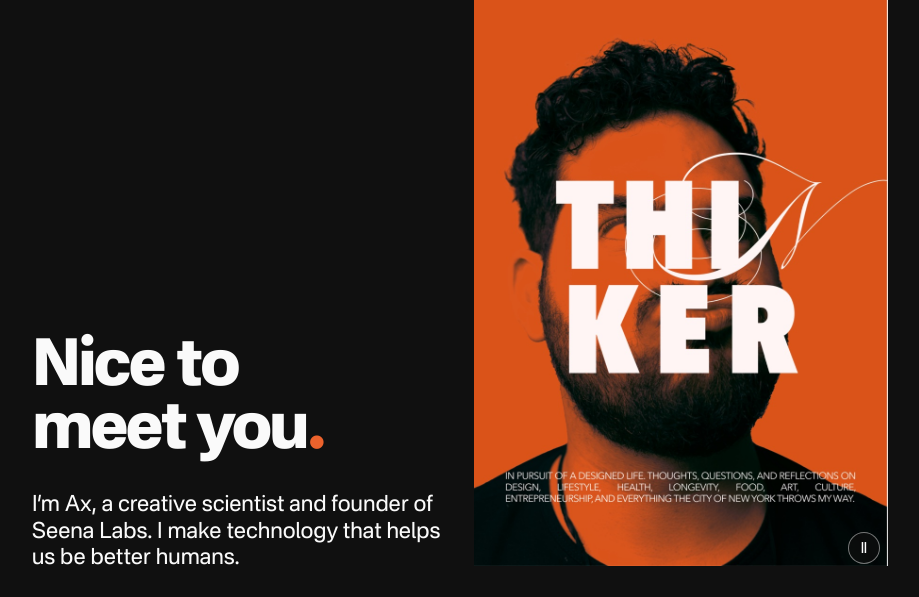
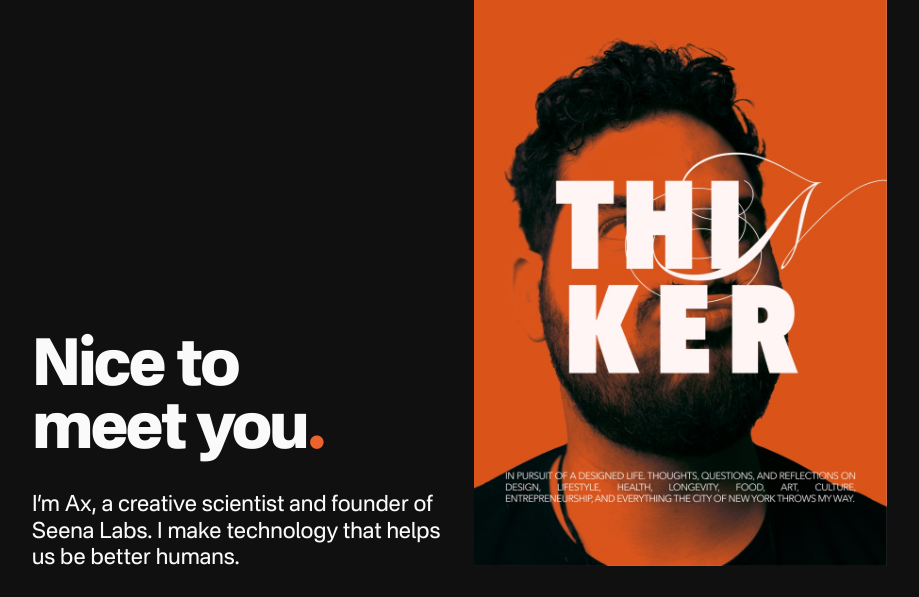
Before and after one commit to thaxali/axali.me, a plain HTML site: page hello/index.html in a window 1280 px wide. Shown: the top 597 px of the page, without its empty margins (180-1099 px from the left). Drawn offline with Linux system fonts and the light colour scheme.

Commit message:
Remove poster pause control and mask export edge

```diff
--- a/hello/cards.js
+++ b/hello/cards.js
@@ -16,15 +16,12 @@ document.querySelectorAll('[data-dialog]').forEach(button => {
 const posterCycle = document.querySelector('.poster-cycle');
 if (posterCycle) {
   const posters = [...posterCycle.querySelectorAll('.poster')];
-  const toggle = posterCycle.querySelector('.poster-toggle');
   const reducedMotion = matchMedia('(prefers-reduced-motion: reduce)');
   let current = 0;
   let paused = reducedMotion.matches;
   let timer;
   function syncRotation() {
     clearInterval(timer);
-    toggle.textContent = paused ? '▶' : 'Ⅱ';
-    toggle.setAttribute('aria-label', paused ? 'Play poster rotation' : 'Pause poster rotation');
     if (paused || document.hidden) return;
     timer = setInterval(() => {
       const next = (current + 1) % posters.length;
@@ -36,7 +33,6 @@ if (posterCycle) {
       posters[current].removeAttribute('aria-hidden');
     }, 3000);
   }
-  toggle.addEventListener('click', () => { paused = !paused; syncRotation(); });
   document.addEventListener('visibilitychange', syncRotation);
   reducedMotion.addEventListener('change', event => { paused = event.matches; syncRotation(); });
   syncRotation();
--- a/hello/index.html
+++ b/hello/index.html
@@ -1,8 +1,8 @@
 <!doctype html>
-<html lang="en"><head><meta charset="utf-8"><meta name="viewport" content="width=device-width,initial-scale=1"><meta name="theme-color" content="#101010"><title>Nice to meet you — Dr. Ax Ali</title><meta name="description" content="Stay connected with Dr. Ax Ali. Subscribe to Everything is Designed, connect on social, and explore Seena Labs."><link rel="canonical" href="https://axali.me/hello/"><meta property="og:title" content="Nice to meet you. — Dr. Ax Ali"><meta property="og:description" content="AI, product, design, and science. A few ways to stay connected."><meta property="og:type" content="website"><link rel="stylesheet" href="style.css?v=20261116-13"></head>
+<html lang="en"><head><meta charset="utf-8"><meta name="viewport" content="width=device-width,initial-scale=1"><meta name="theme-color" content="#101010"><title>Nice to meet you — Dr. Ax Ali</title><meta name="description" content="Stay connected with Dr. Ax Ali. Subscribe to Everything is Designed, connect on social, and explore Seena Labs."><link rel="canonical" href="https://axali.me/hello/"><meta property="og:title" content="Nice to meet you. — Dr. Ax Ali"><meta property="og:description" content="AI, product, design, and science. A few ways to stay connected."><meta property="og:type" content="website"><link rel="stylesheet" href="style.css?v=20261116-14"></head>
 <body><svg style="position:absolute;width:0;height:0" aria-hidden="true"><symbol id="arrow" viewBox="0 0 24 24"><path d="M4 20 20 4M4 4h16v16" fill="none" stroke="currentColor" stroke-width="1.5"/></symbol></svg>
 <main>
-<section class="intro poster-intro"><div class="intro-copy"><h1>Nice to<br>meet you<span>.</span></h1><p class="bio">I’m Ax, a creative scientist and founder of Seena Labs. I make technology that helps us be better humans.</p></div><div class="poster-cycle" aria-label="Personal posters"><img class="poster is-active" src="assets/posters/work.jpg" alt="Professional — designer, scientist, entrepreneur, product manager, developer" width="876" height="1200" fetchpriority="high"><img class="poster" src="assets/posters/newsletter.jpg" alt="Thinker — Everything is Designed" width="878" height="1200" aria-hidden="true"><img class="poster" src="assets/posters/studio.jpg" alt="Designer — Studio89" width="876" height="1200" aria-hidden="true"><img class="poster" src="assets/posters/my-story.jpg" alt="Storyteller — When life knocks you down, level up" width="869" height="1200" aria-hidden="true"><button class="poster-toggle" type="button" aria-label="Pause poster rotation">Ⅱ</button></div></section>
+<section class="intro poster-intro"><div class="intro-copy"><h1>Nice to<br>meet you<span>.</span></h1><p class="bio">I’m Ax, a creative scientist and founder of Seena Labs. I make technology that helps us be better humans.</p></div><div class="poster-cycle" aria-label="Personal posters"><img class="poster is-active" src="assets/posters/work.jpg" alt="Professional — designer, scientist, entrepreneur, product manager, developer" width="876" height="1200" fetchpriority="high"><img class="poster" src="assets/posters/newsletter.jpg" alt="Thinker — Everything is Designed" width="878" height="1200" aria-hidden="true"><img class="poster" src="assets/posters/studio.jpg" alt="Designer — Studio89" width="876" height="1200" aria-hidden="true"><img class="poster" src="assets/posters/my-story.jpg" alt="Storyteller — When life knocks you down, level up" width="869" height="1200" aria-hidden="true"></div></section>
 <nav class="social-icons" aria-label="Social profiles"><a href="https://www.linkedin.com/in/theaxali" aria-label="LinkedIn"><span class="social-logo"><img src="assets/social-linkedin.png" alt="" width="20" height="20"></span></a><a href="https://www.instagram.com/dr.axali/" aria-label="Instagram"><span class="social-logo"><img src="assets/social-instagram.svg" alt="" width="20" height="20"></span></a><a href="https://www.threads.com/@dr.axali" aria-label="Threads"><span class="social-logo"><img src="assets/social-threads.svg" alt="" width="20" height="20"></span></a><a href="https://axali.substack.com/" aria-label="Substack"><span class="social-logo"><img src="assets/social-substack.png" alt="" width="20" height="20"></span></a></nav>
 <nav class="action-buttons" aria-label="Explore and work with me">
 <button class="action-button" type="button" data-dialog="seena-dialog" aria-haspopup="dialog"><span><strong>Understand your customers</strong><span class="button-divider"> | </span><span class="button-cta">Explore Seena Labs</span></span><span class="seena-button-mark" aria-hidden="true"></span></button>
@@ -15,4 +15,4 @@
 <dialog class="fullscreen-card" id="work-dialog" aria-labelledby="work-title"><div class="dialog-bar"><span class="eyebrow">WORK WITH ME</span><button class="dialog-close" type="button" aria-label="Close"><svg viewBox="0 0 24 24" aria-hidden="true"><path d="M5 5 19 19M19 5 5 19" fill="none" stroke="currentColor" stroke-width="1.5"/></svg></button></div><div class="dialog-body work-body"><p class="eyebrow">AI / PRODUCT / DESIGN / SCIENCE</p><h2 id="work-title">Workshops &amp; consulting<span>.</span></h2><p class="work-intro">I help teams design and build applied AI products, workflows, and human-centered product strategies.</p><section class="dialog-options" aria-label="Ways to work together"><a class="seena-option" href="mailto:hi@axali.me?subject=Workshop%20enquiry"><h2>Plan a workshop <svg aria-hidden="true"><use href="#arrow"/></svg></h2><p>Tell me about your team, what you’re working on, and when you’d like to meet.</p></a><a class="seena-option" href="mailto:ax@studio89.design?subject=Consulting%20enquiry"><h2>Discuss a project <svg aria-hidden="true"><use href="#arrow"/></svg></h2><p>Work with me on applied AI products, workflows, and product strategy through Studio89 Design.</p></a></section></div></dialog>
 
 
-</main><footer class="newsletter-footer" aria-label="Everything is Designed newsletter"><span class="eyebrow">EVERYTHING IS DESIGNED</span><iframe src="https://axali.substack.com/embed?transparent=1" title="Subscribe to Everything is Designed" width="480" height="360" style="border:0;background:transparent" frameborder="0" scrolling="no"></iframe></footer><script src="cards.js?v=20261116-3" defer></script></body></html>
+</main><footer class="newsletter-footer" aria-label="Everything is Designed newsletter"><span class="eyebrow">EVERYTHING IS DESIGNED</span><iframe src="https://axali.substack.com/embed?transparent=1" title="Subscribe to Everything is Designed" width="480" height="360" style="border:0;background:transparent" frameborder="0" scrolling="no"></iframe></footer><script src="cards.js?v=20261116-4" defer></script></body></html>
--- a/hello/style.css
+++ b/hello/style.css
@@ -118,3 +118,6 @@ main{padding-top:0}
 .action-button>.seena-button-mark{width:36px;height:36px}
 @media(max-width:580px){main{padding:0 22px 24px}.poster-intro{gap:18px;margin-right:-22px;grid-template-columns:minmax(0,1fr) minmax(0,1fr);padding-bottom:24px}.intro-copy{padding-top:28px}.poster-intro h1{font-size:clamp(28px,8vw,44px);margin-bottom:22px}.poster-intro .bio{font-size:clamp(14px,3.7vw,19px);line-height:1.15}.social-icons{gap:16px;margin:0 0 26px}.social-icons a{width:50px;height:50px;min-height:50px}.action-button{min-height:90px;padding:20px 14px}.action-button>.work-signature{width:84px;height:84px;flex:none}.poster-toggle{width:28px;height:28px;right:6px;bottom:6px}}
 @media(prefers-reduced-motion:reduce){.poster{transition:none}}
+
+/* Hide the single-pixel export edge without altering the supplied artwork. */
+.poster{clip-path:inset(0 1px 0 0)}
```
